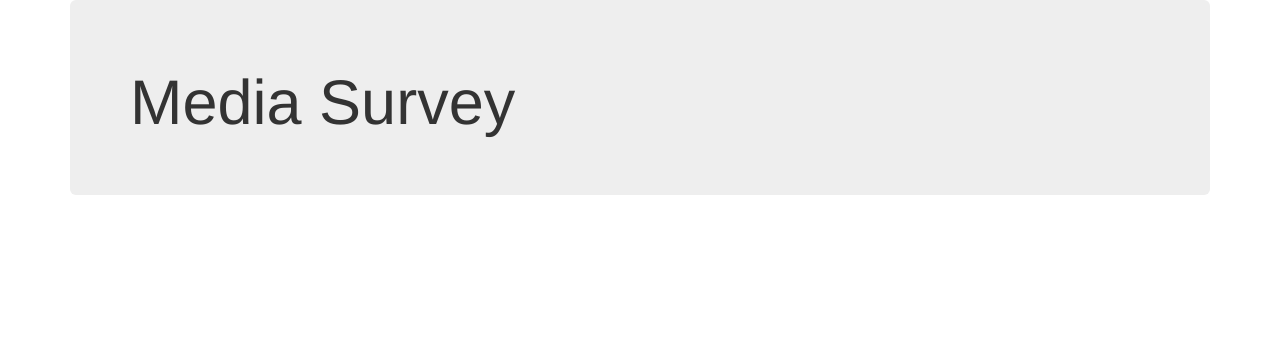
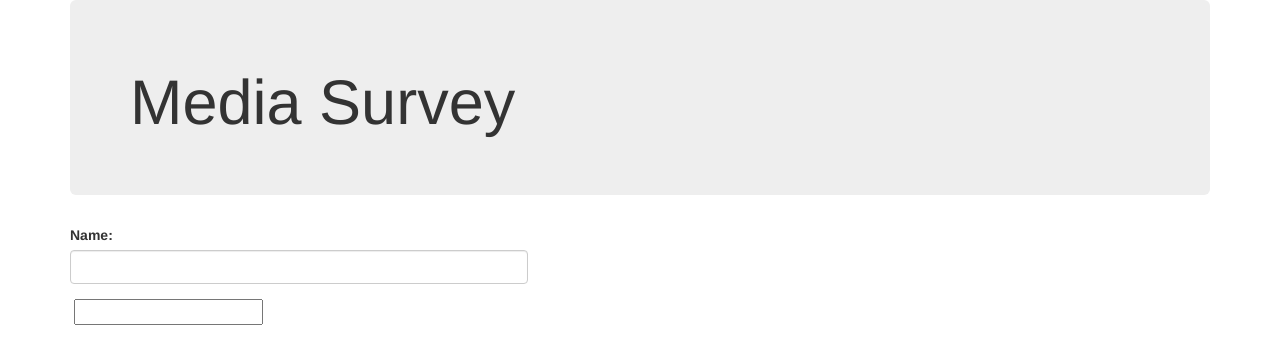
Before and after one commit to elan0baharie/survey, a plain HTML site: page index.html in a window 1280 px wide. Drawn offline with Linux system fonts and the light colour scheme.

Commit message:
add user name input and basic form skeleton

```diff
--- a/index.html
+++ b/index.html
@@ -13,6 +13,31 @@
       <div class="jumbotron">
         <h1>Media Survey</h1>
       </div>
+      <div class="row">
+        <div class="col-md-5">
+          <form id="user_info">
+            <div class="form-group">
+              <label>Name:</label>
+              <input id="user_name" class="form-control" type="text">
+            </div>
+            <div class="form-group">
+              <label></label>
+              <input>
+            </div>
+          </form>
+        </div>
+        <div class="col-md-7">
+
+
+
+
+
+
+
+
+
+        </div>
+      </div>
     </div>
   </body>
 </html>
```
